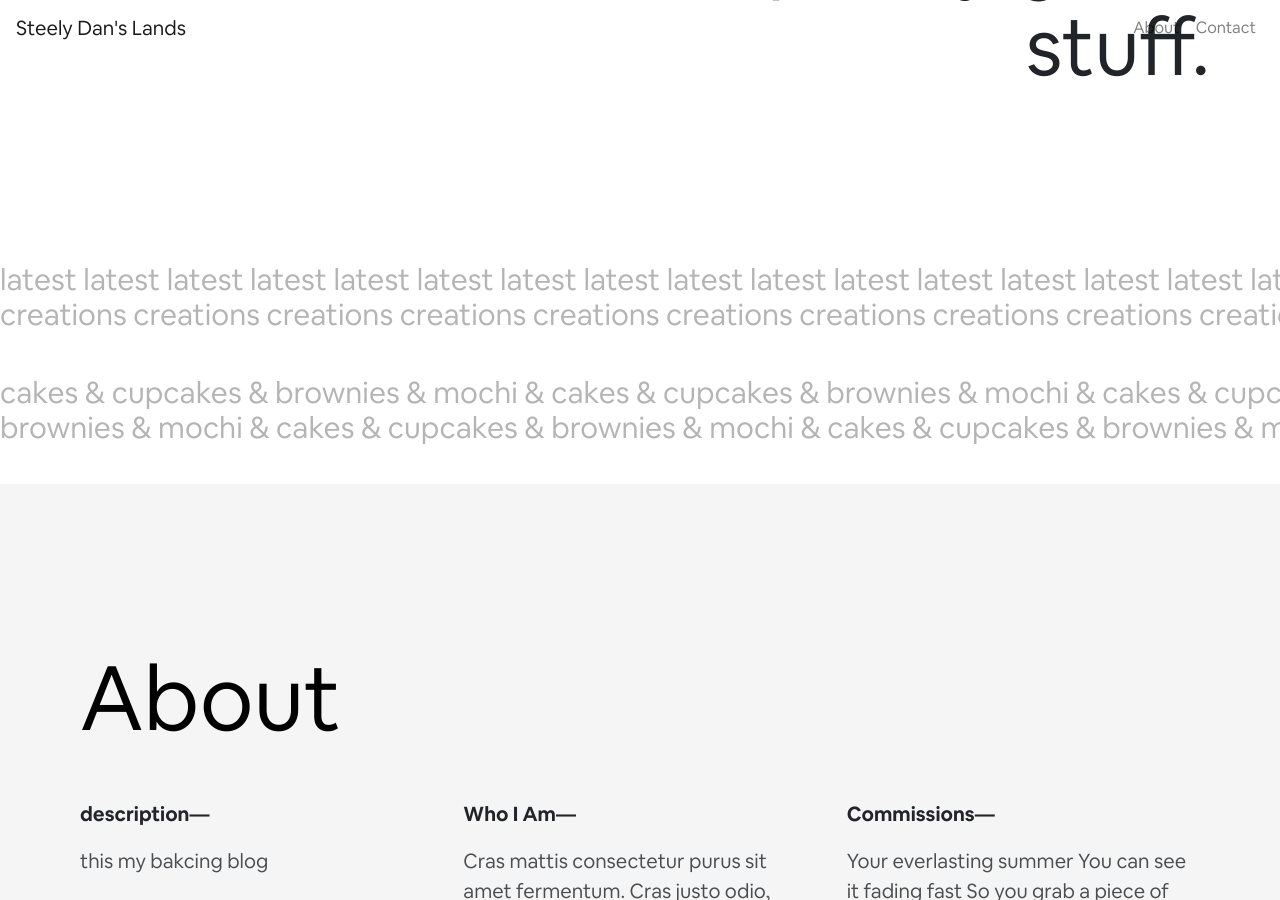
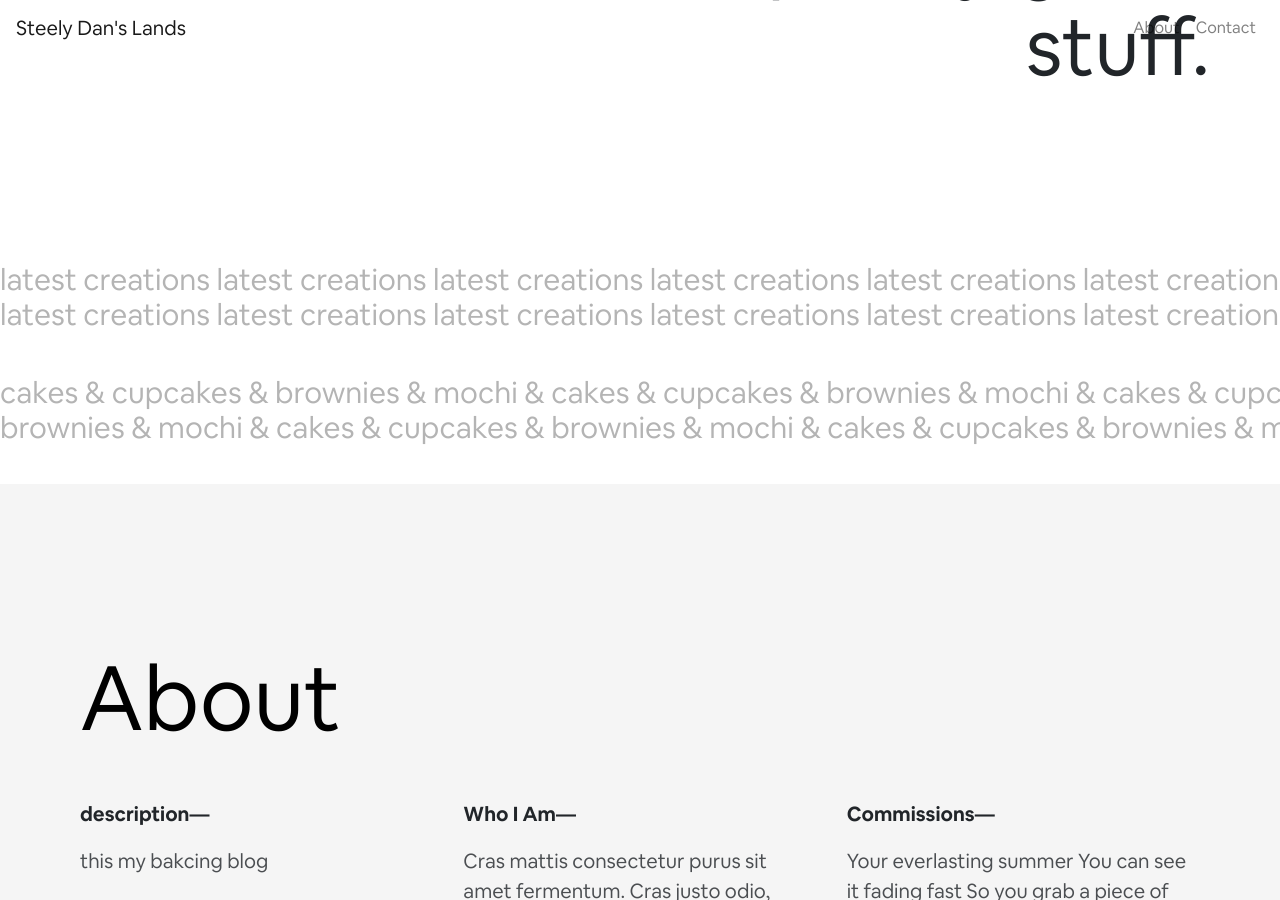
Before and after one commit to oliviachang29/rachel-bakery-site, a Jekyll site: the page built from index.html, in a window 1280 px wide and 900 px high, scrolled down 620 px. Built offline with Jekyll 4.4.1, drawn with Linux system fonts in a browser that asks for light colours.

Commit message:
Update from Forestry.io Rachel Chang updated _data/general.yml

```diff
--- a/_data/general.yml
+++ b/_data/general.yml
@@ -52,12 +52,14 @@ contact:
   url: mailto:rzychang@gmail.com
 marquee:
   first:
-    top: latest latest latest latest latest latest latest latest latest latest latest
-      latest latest latest latest latest latest latest latest latest latest latest
-      latest latest
-    bottom: creations creations creations creations creations creations creations
-      creations creations creations creations creations creations creations creations
-      creations
+    top: 'latest creations latest creations latest creations latest creations latest
+      creations latest creations latest creations latest creations latest creations
+      latest creations latest creations latest creations latest creations latest creations
+      latest creations '
+    bottom: 'latest creations latest creations latest creations latest creations latest
+      creations latest creations latest creations latest creations latest creations
+      latest creations latest creations latest creations latest creations latest creations
+      latest creations '
   second:
     top: cakes & cupcakes & brownies & mochi & cakes & cupcakes & brownies & mochi
       & cakes & cupcakes & brownies & mochi & cakes & cupcakes & brownies & mochi
```
